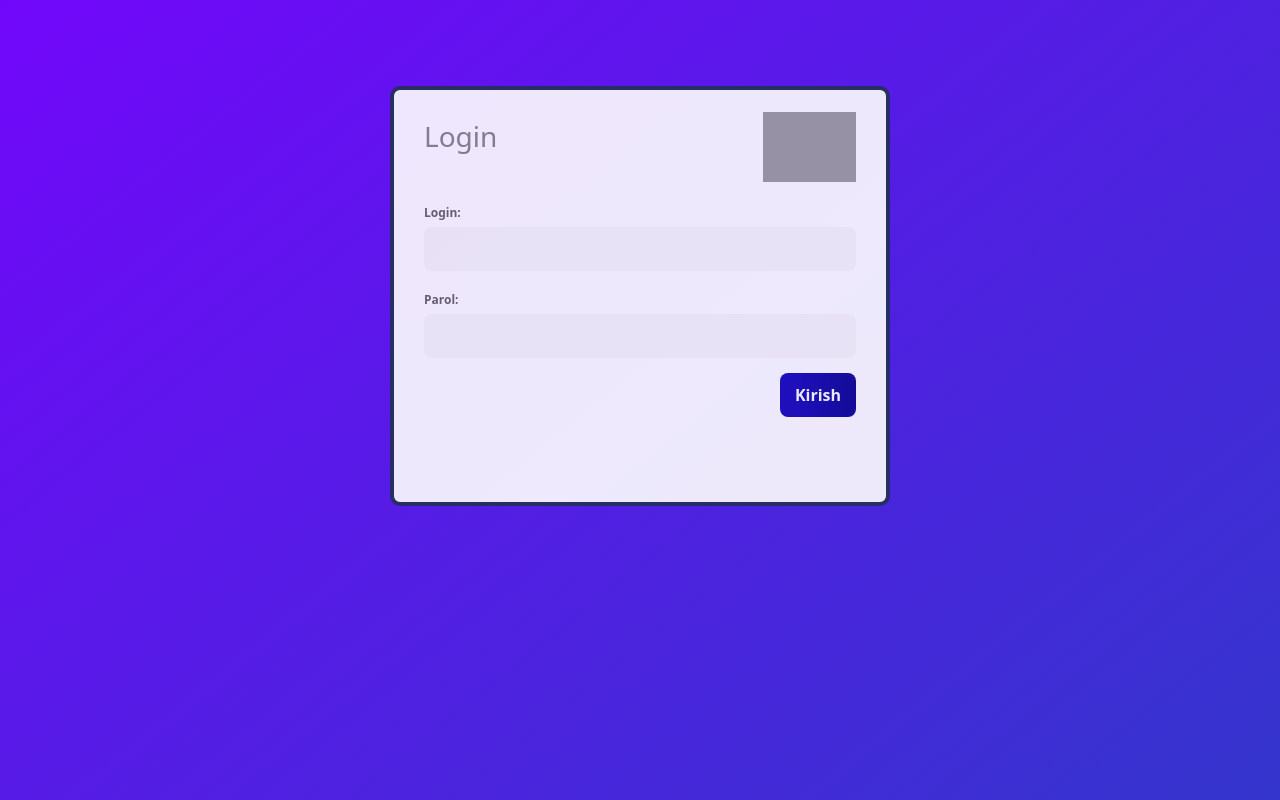
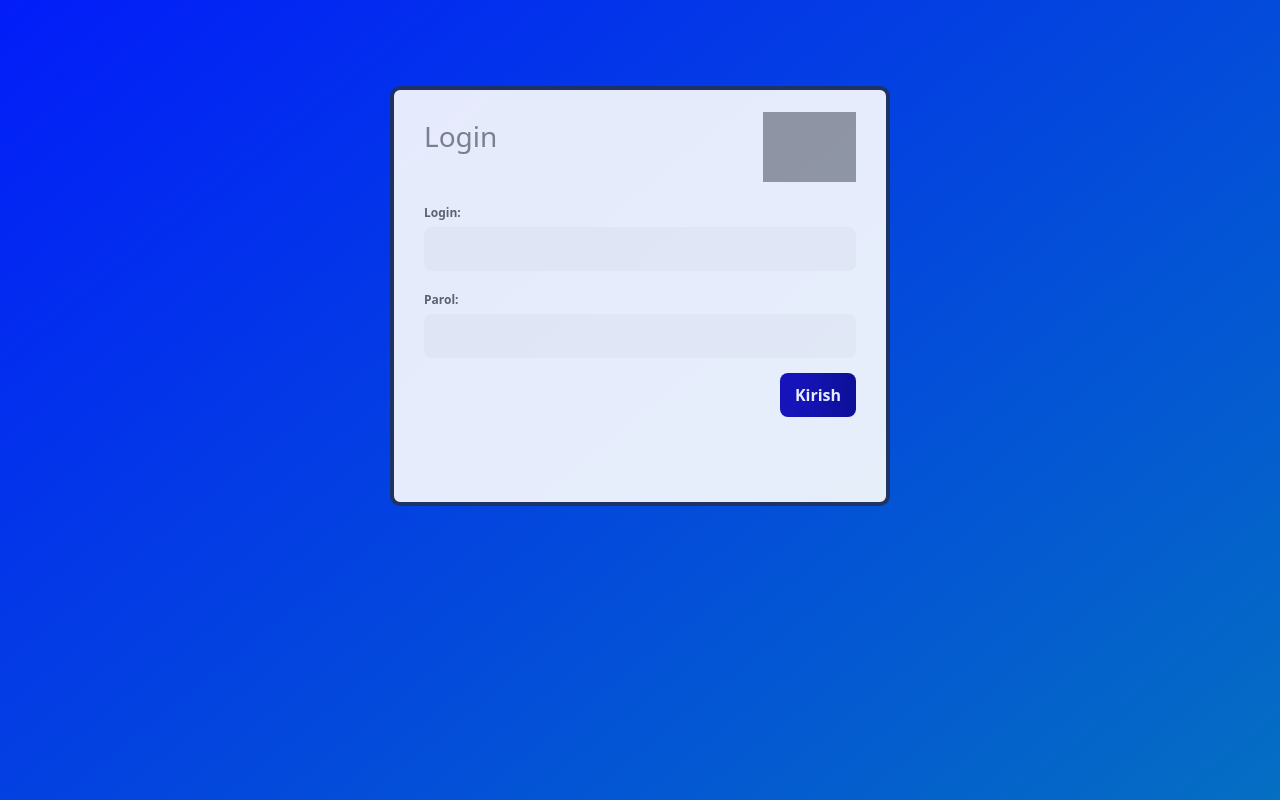
Before and after one commit to soffStudy/dream, a Next.js app: page /login/Login in a window 1280 px wide. Built offline with nearby package versions, Linux system fonts and the light colour scheme; grey boxes are pictures that could not be loaded.

Commit message:
hichnima

```diff
--- a/pages/login/FormWrapper.js
+++ b/pages/login/FormWrapper.js
@@ -26,7 +26,10 @@ export const FormWrapper = styled.div`
         border: none;
         outline: none;
     }
+    /* btn hover */
 
+
+          /* hover */
     form {
         display: block;
         position: relative;
--- a/pages/login/LoginWrapper.js
+++ b/pages/login/LoginWrapper.js
@@ -5,8 +5,8 @@ export const GloginW = styled.div`
     /* background-color: blueviolet; */
     height: 100vh;
     /* background: linear-gradient(-45deg, #040139, #0e0b4b, #3183CB, #040139); */
-    background: rgb(6,87,171);
-background: linear-gradient(321deg, rgba(6,87,171,1) 0%, rgba(120,2,255,1) 46%, rgba(72,3,145,1) 100%);
+    background: rgb(6,171,155);
+    background: linear-gradient(321deg, rgba(6,171,155,1) 0%, rgba(2,20,255,1) 46%, rgba(3,111,145,1) 100%);
     background-size: 400% 400%;
     animation: gradient 15s ease infinite;
     /* animatsia */
```
Also changed, not shown: 1 other file (tests, documents, lock files or other folders).
